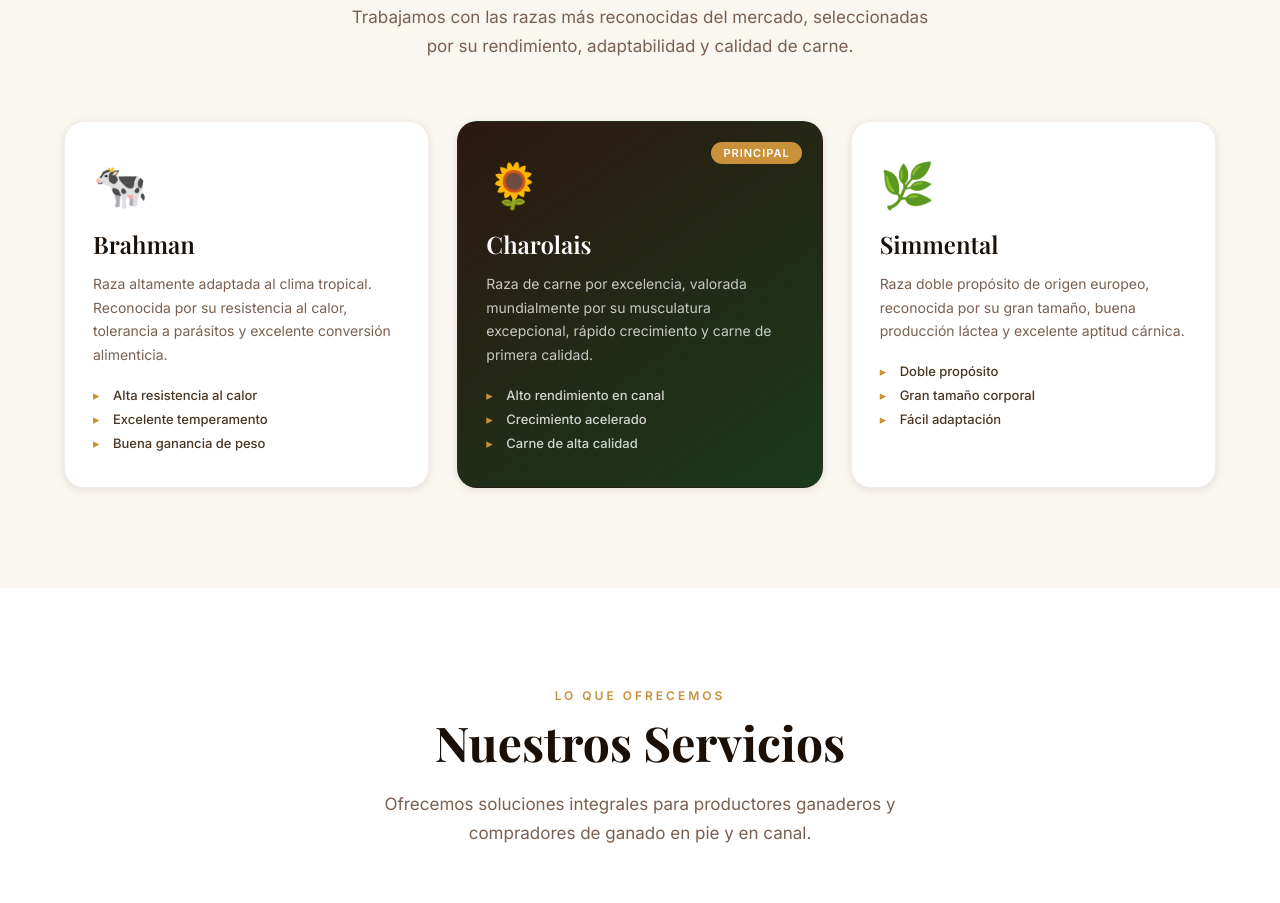
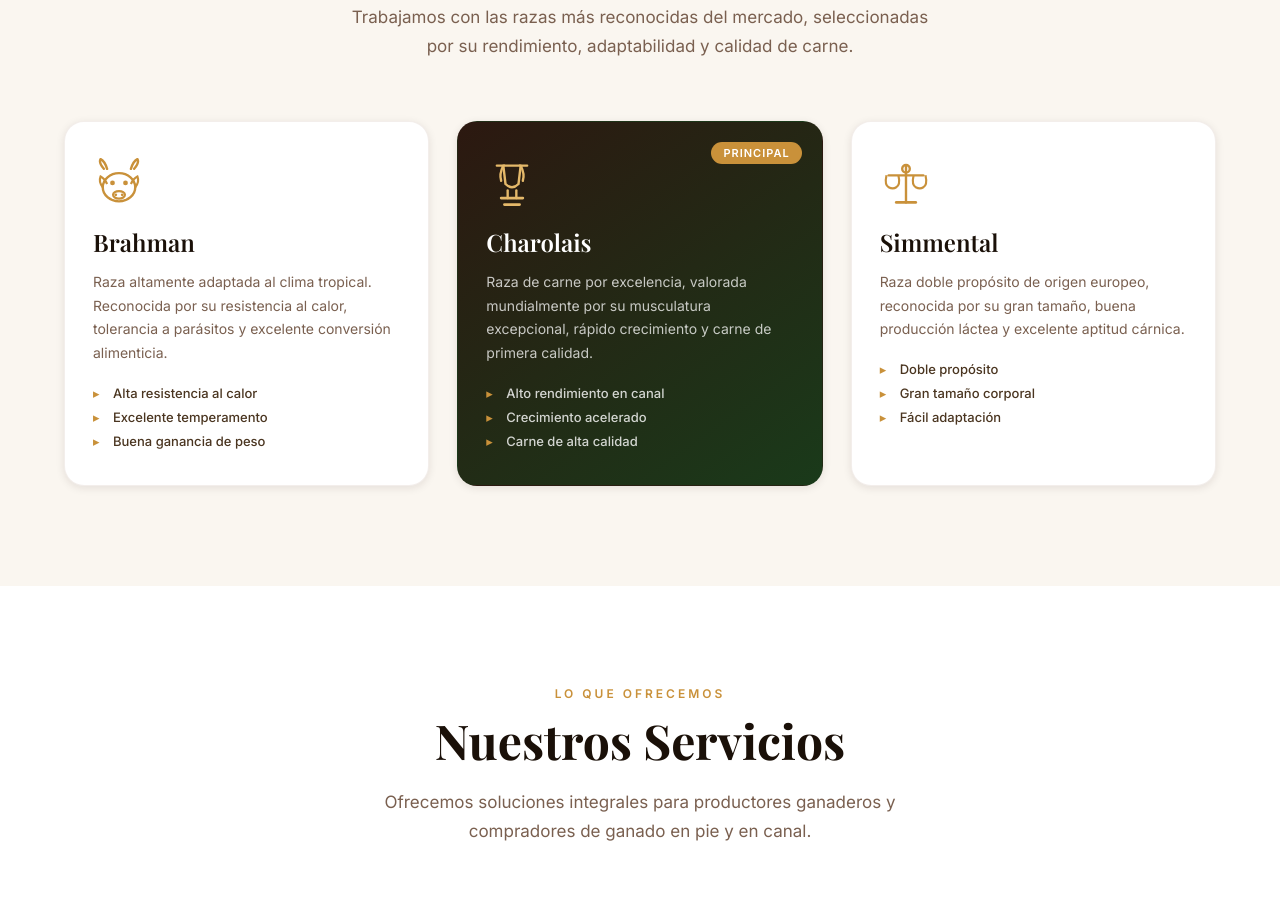
Before and after one commit to OmarMont/rancho-guayabillas, a plain HTML site: page index.html in a window 1280 px wide. Shown: the part 1834-2737 px from the top of the page. Drawn offline with nearby package versions, Linux system fonts and the light colour scheme.

Commit message:
Reemplaza emojis por iconos SVG profesionales en tarjetas de razas

```diff
--- a/index.html
+++ b/index.html
@@ -115,7 +115,20 @@
       </div>
       <div class="cards-grid">
         <div class="card">
-          <div class="card-icon">&#128004;</div>
+          <div class="card-icon">
+            <svg viewBox="0 0 48 48" fill="none" xmlns="http://www.w3.org/2000/svg">
+              <path d="M10 10 Q5 4 7 1 Q11 3 13 10" stroke="currentColor" stroke-width="2.2" stroke-linecap="round"/>
+              <path d="M38 10 Q43 4 41 1 Q37 3 35 10" stroke="currentColor" stroke-width="2.2" stroke-linecap="round"/>
+              <ellipse cx="24" cy="27" rx="15" ry="13" stroke="currentColor" stroke-width="2.2"/>
+              <path d="M9 27 Q5 22 7 17 Q11 19 13 24" stroke="currentColor" stroke-width="2" fill="none"/>
+              <path d="M39 27 Q43 22 41 17 Q37 19 35 24" stroke="currentColor" stroke-width="2" fill="none"/>
+              <circle cx="18" cy="23" r="2.2" fill="currentColor"/>
+              <circle cx="30" cy="23" r="2.2" fill="currentColor"/>
+              <ellipse cx="24" cy="34" rx="5.5" ry="3.5" stroke="currentColor" stroke-width="2"/>
+              <circle cx="21" cy="34" r="1.3" fill="currentColor"/>
+              <circle cx="27" cy="34" r="1.3" fill="currentColor"/>
+            </svg>
+          </div>
           <h3 class="card-title">Brahman</h3>
           <p class="card-text">Raza altamente adaptada al clima tropical. Reconocida por su resistencia al calor, tolerancia a parásitos y excelente conversión alimenticia.</p>
           <ul class="card-list">
@@ -126,7 +139,17 @@
         </div>
         <div class="card card-featured">
           <div class="card-badge">Principal</div>
-          <div class="card-icon">&#127803;</div>
+          <div class="card-icon">
+            <svg viewBox="0 0 48 48" fill="none" xmlns="http://www.w3.org/2000/svg">
+              <path d="M16 7 H32 L30 24 Q24 30 18 24 Z" stroke="currentColor" stroke-width="2.2" fill="none" stroke-linejoin="round"/>
+              <path d="M10 7 H16 Q12 15 14 21" stroke="currentColor" stroke-width="2.2" stroke-linecap="round" fill="none"/>
+              <path d="M38 7 H32 Q36 15 34 21" stroke="currentColor" stroke-width="2.2" stroke-linecap="round" fill="none"/>
+              <line x1="20" y1="30" x2="20" y2="37" stroke="currentColor" stroke-width="2.2" stroke-linecap="round"/>
+              <line x1="28" y1="30" x2="28" y2="37" stroke="currentColor" stroke-width="2.2" stroke-linecap="round"/>
+              <path d="M14 37 H34" stroke="currentColor" stroke-width="2.5" stroke-linecap="round"/>
+              <path d="M17 43 H31" stroke="currentColor" stroke-width="2.5" stroke-linecap="round"/>
+            </svg>
+          </div>
           <h3 class="card-title">Charolais</h3>
           <p class="card-text">Raza de carne por excelencia, valorada mundialmente por su musculatura excepcional, rápido crecimiento y carne de primera calidad.</p>
           <ul class="card-list">
@@ -136,7 +159,16 @@
           </ul>
         </div>
         <div class="card">
-          <div class="card-icon">&#127807;</div>
+          <div class="card-icon">
+            <svg viewBox="0 0 48 48" fill="none" xmlns="http://www.w3.org/2000/svg">
+              <line x1="24" y1="7" x2="24" y2="41" stroke="currentColor" stroke-width="2.2" stroke-linecap="round"/>
+              <line x1="15" y1="41" x2="33" y2="41" stroke="currentColor" stroke-width="2.5" stroke-linecap="round"/>
+              <line x1="8" y1="16" x2="40" y2="16" stroke="currentColor" stroke-width="2.2" stroke-linecap="round"/>
+              <path d="M6 16 Q4 25 8 27 Q12 29 15 27 Q19 25 17 16" stroke="currentColor" stroke-width="2" fill="none"/>
+              <path d="M31 16 Q29 25 33 27 Q37 29 40 27 Q44 25 42 16" stroke="currentColor" stroke-width="2" fill="none"/>
+              <circle cx="24" cy="10" r="3.5" stroke="currentColor" stroke-width="2.2"/>
+            </svg>
+          </div>
           <h3 class="card-title">Simmental</h3>
           <p class="card-text">Raza doble propósito de origen europeo, reconocida por su gran tamaño, buena producción láctea y excelente aptitud cárnica.</p>
           <ul class="card-list">
--- a/styles.css
+++ b/styles.css
@@ -320,7 +320,9 @@ body {
   text-transform: uppercase;
   padding: 4px 12px; border-radius: 20px;
 }
-.card-icon { font-size: 44px; margin-bottom: 16px; }
+.card-icon { width: 52px; height: 52px; margin-bottom: 16px; color: var(--gold); }
+.card-icon svg { width: 100%; height: 100%; }
+.card-featured .card-icon { color: var(--gold-light); }
 .card-title {
   font-family: 'Playfair Display', serif;
   font-size: 24px; font-weight: 600;
```
